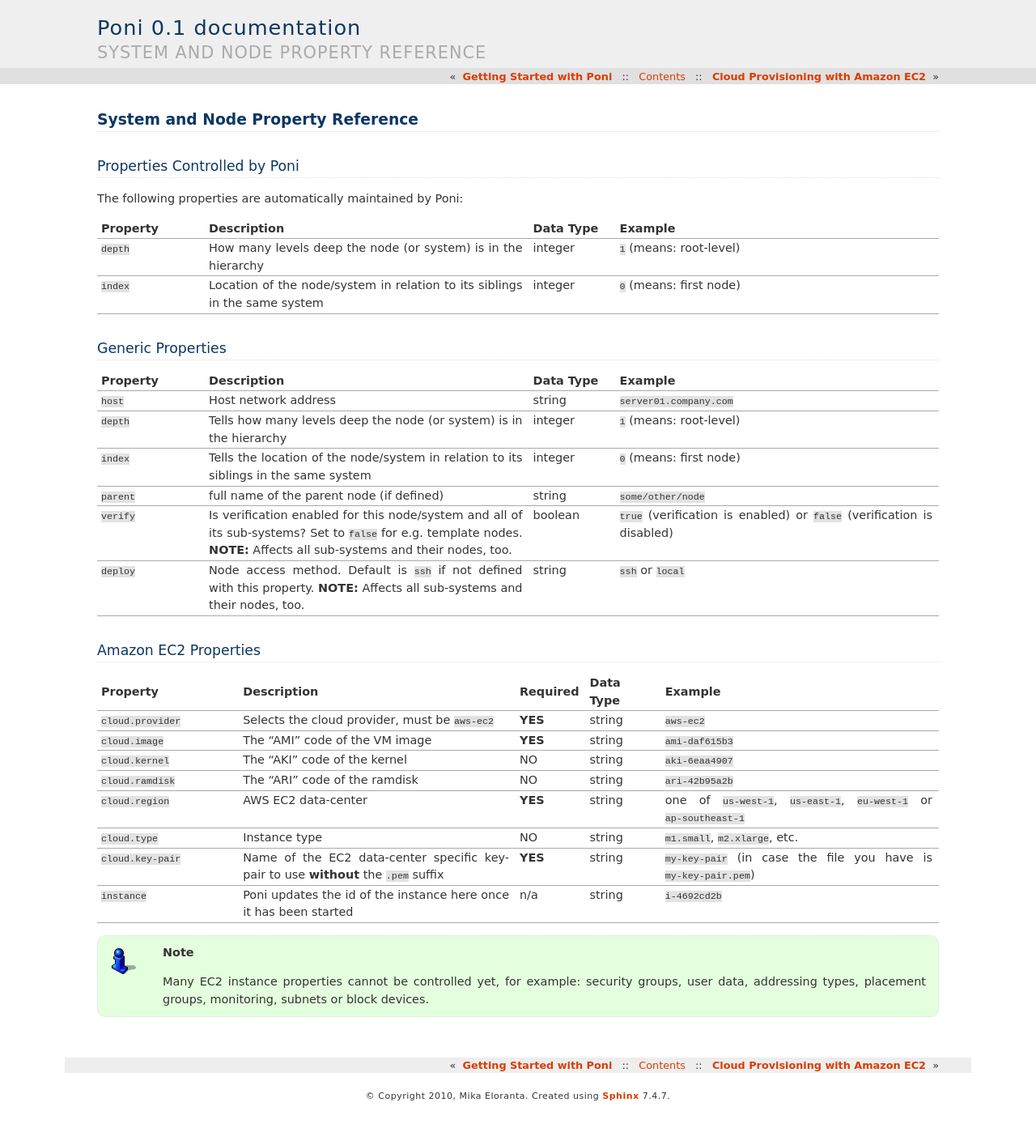
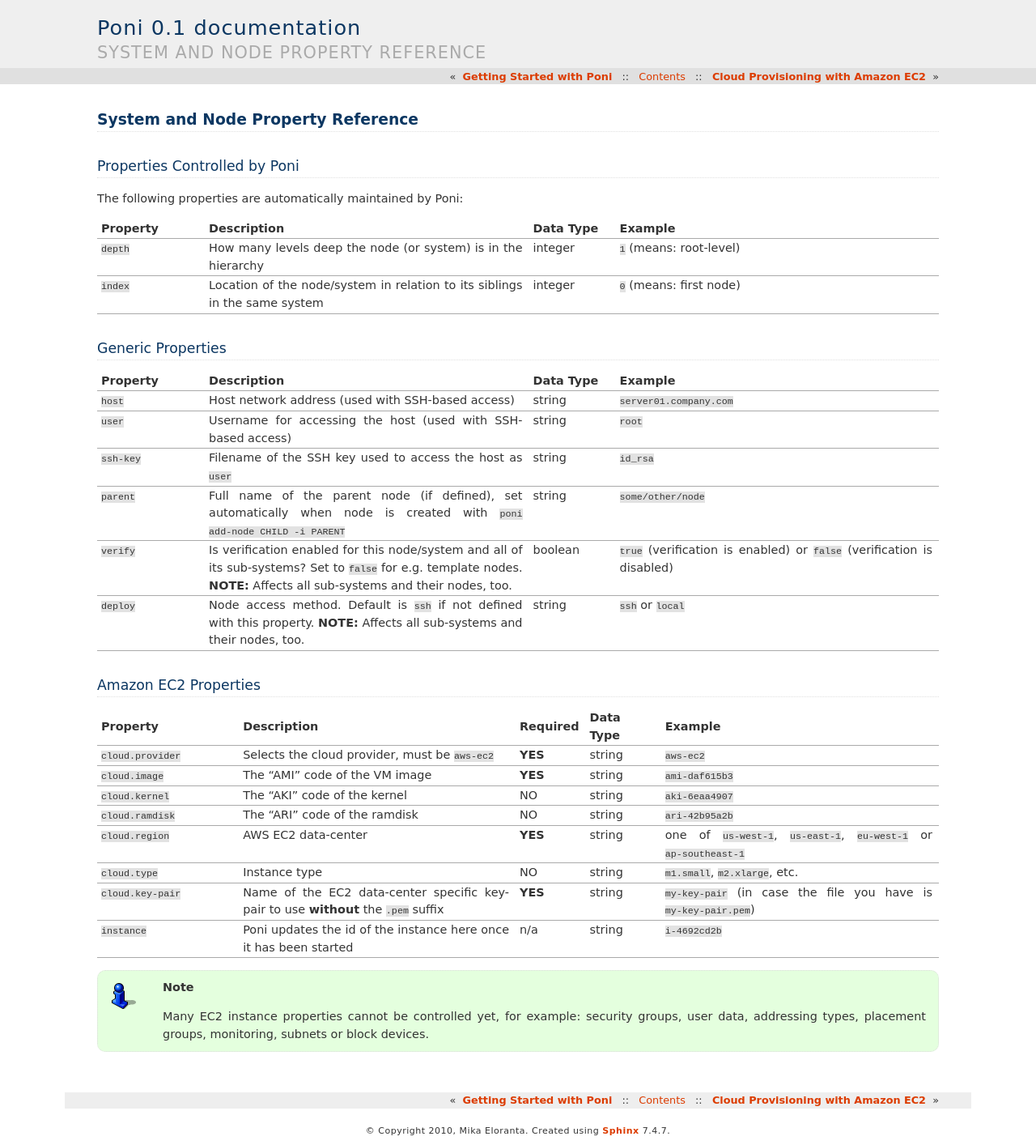
Before and after one commit to ohmu/poni, a Sphinx documentation site: the page built from doc/properties.rst, in a window 1280 px wide. Shown: the whole page at 81% size. Built offline with Sphinx 7.4.7, drawn with Linux system fonts in a browser that asks for light colours; before the commit the page ends 1371 px from its top, so only the background shows below that.

Commit message:
updated properties.rst

```diff
--- a/doc/properties.rst
+++ b/doc/properties.rst
@@ -18,7 +18,8 @@
      - integer
      - ``1`` (means: root-level)
    * - ``index``
-     - Location  of the node/system in relation to its siblings in the same system
+     - Location  of the node/system in relation to its siblings in the same
+       system
      - integer
      - ``0`` (means: first node)
 
@@ -34,31 +35,32 @@
      - Data Type
      - Example
    * - ``host``
-     - Host network address
+     - Host network address (used with SSH-based access)
      - string
      - ``server01.company.com``
-   * - ``depth``
-     - Tells how many levels deep the node (or system) is in the hierarchy
-     - integer
-     - ``1`` (means: root-level)
-   * - ``index``
-     - Tells the location  of the node/system in relation to its siblings in the same
-       system
-     - integer
-     - ``0`` (means: first node)
+   * - ``user``
+     - Username for accessing the host (used with SSH-based access)
+     - string
+     - ``root``
+   * - ``ssh-key``
+     - Filename of the SSH key used to access the host as ``user``
+     - string
+     - ``id_rsa``
    * - ``parent``
-     - full name of the parent node (if defined)
+     - Full name of the parent node (if defined), set automatically when node
+       is created with ``poni add-node CHILD -i PARENT``
      - string
      - ``some/other/node``
    * - ``verify``
-     - Is verification enabled for this node/system and all of its sub-systems? Set to
-       ``false`` for e.g. template nodes. **NOTE:** Affects all sub-systems and their
-       nodes, too.
+     - Is verification enabled for this node/system and all of its
+       sub-systems? Set to ``false`` for e.g. template nodes. **NOTE:**
+       Affects all sub-systems and their nodes, too.
      - boolean
-     - ``true`` (verification is enabled) or ``false`` (verification is disabled)
+     - ``true`` (verification is enabled) or ``false`` (verification is
+       disabled)
    * - ``deploy``
-     - Node access method. Default is ``ssh`` if not defined with this property.
-       **NOTE:** Affects all sub-systems and their nodes, too.
+     - Node access method. Default is ``ssh`` if not defined with this
+       property. **NOTE:** Affects all sub-systems and their nodes, too.
      - string
      - ``ssh`` or ``local``
 
@@ -104,8 +106,8 @@
      - string
      - ``m1.small``, ``m2.xlarge``, etc.
    * - ``cloud.key-pair``
-     - Name of the EC2 data-center specific key-pair to use **without** the ``.pem``
-       suffix
+     - Name of the EC2 data-center specific key-pair to use **without** the
+       ``.pem`` suffix
      - **YES**
      - string
      - ``my-key-pair`` (in case the file you have is ``my-key-pair.pem``)
@@ -116,5 +118,6 @@
      - ``i-4692cd2b``
 
 .. note::
-  Many EC2 instance properties cannot be controlled yet, for example: security groups,
-  user data, addressing types, placement groups, monitoring, subnets or block devices.
+  Many EC2 instance properties cannot be controlled yet, for example: security
+  groups, user data, addressing types, placement groups, monitoring, subnets
+  or block devices.
```
